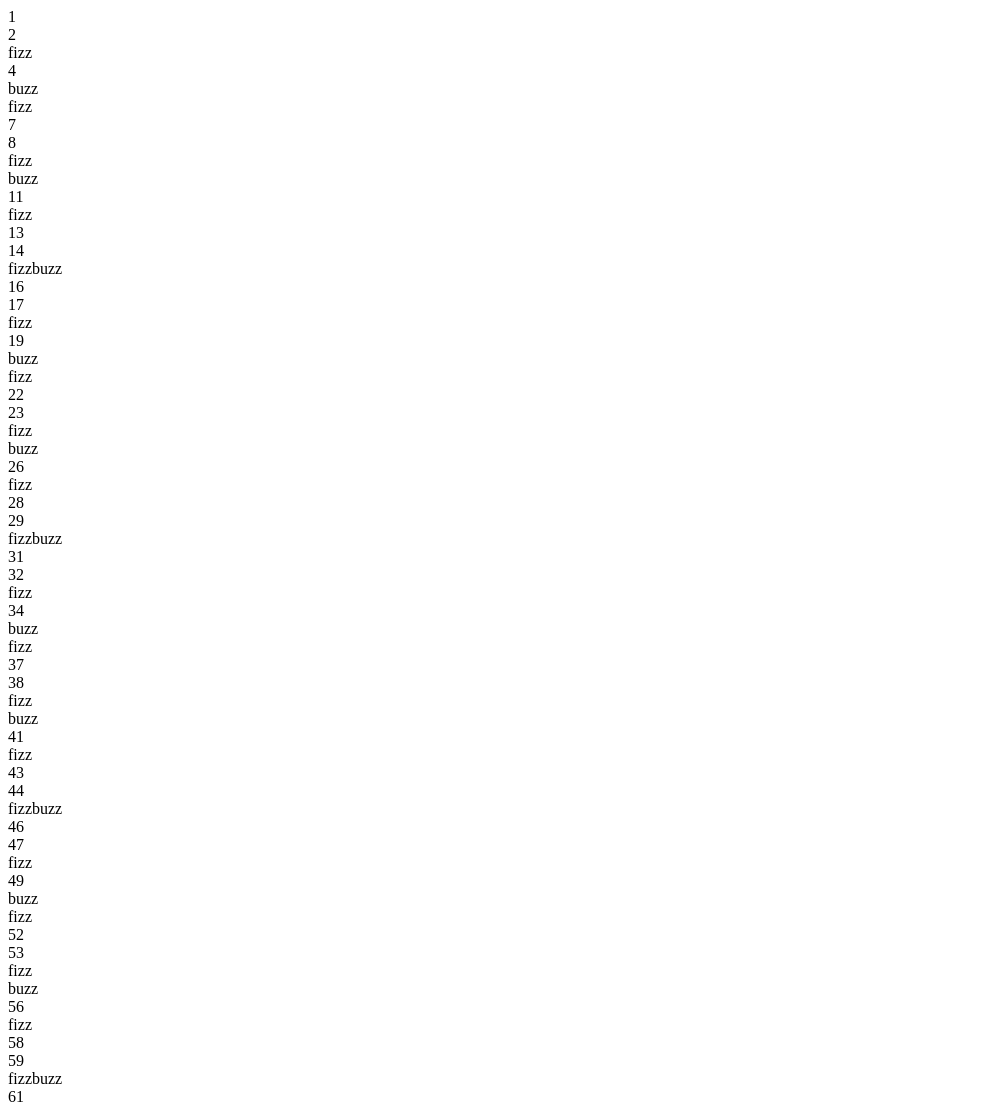
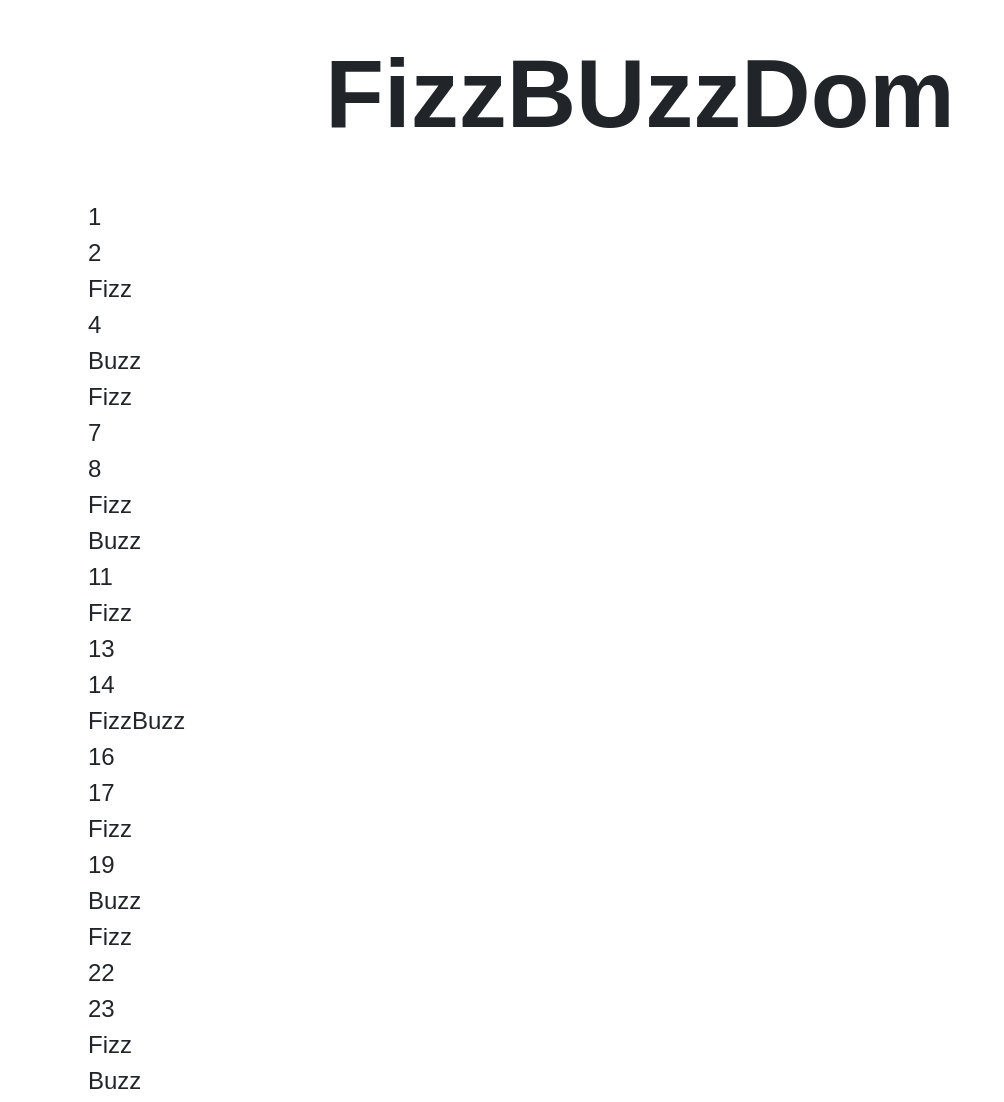
Before and after one commit to JoseManuel-Feliz/js-fizzbuzzdom, a plain HTML site: page index.html in a window 1280 px wide. Shown: the top 1102 px of the page, without its empty margins (0-1004 px from the left). Drawn offline with nearby package versions, Linux system fonts and the light colour scheme.

Commit message:
added bootstrap stylesheet & .title style

```diff
--- a/css/style.css
+++ b/css/style.css
@@ -0,0 +1,10 @@
+* {
+    font-family: Arial, Helvetica, sans-serif;
+    font-size: 24px;
+    font-weight: 500;
+}
+
+.title {
+    font-size: 4rem;
+    font-weight: 900;
+}
--- a/index.html
+++ b/index.html
@@ -5,14 +5,23 @@
     <meta charset="UTF-8">
     <meta name="viewport" content="width=device-width, initial-scale=1.0">
     <title>FizzBUzzDom</title>
+    <!-- BOOTSTRAP STYLESHEET -->
+    <link rel='stylesheet' href='https://cdnjs.cloudflare.com/ajax/libs/bootstrap/5.3.3/css/bootstrap.min.css'
+        integrity='sha512-jnSuA4Ss2PkkikSOLtYs8BlYIeeIK1h99ty4YfvRPAlzr377vr3CXDb7sb7eEEBYjDtcYj+AjBH3FLv5uSJuXg=='
+        crossorigin='anonymous' />
+    <!-- CSS STYLESHEET -->
     <link rel="stylesheet" href="./css/style.css">
+    <!-- JAVASCRIPT -->
     <script defer src="./js/script.js"></script>
 
 
 </head>
 
 <body>
-    <div id="boxes"></div>
+    <div class="container">
+        <h1 class="py-4 text-center title">FizzBUzzDom</h1>
+        <div id="boxes"></div>
+    </div>
 </body>
 
 </html>
--- a/js/script.js
+++ b/js/script.js
@@ -42,7 +42,7 @@ for (let i = 1; i <= 100; i++) {
     /* 3. Per i numeri che sono sia multipli di 3 che di 5 deve stampare
     “FizzBuzz” al posto del numero. */
     if (i % 3 == 0 && i % 5 == 0) {
-        text = 'fizzbuzz'
+        text = 'FizzBuzz'
         box.classList.add('FizzBuzz')
         box.classList.remove('number')
     }
@@ -50,7 +50,7 @@ for (let i = 1; i <= 100; i++) {
 
         //4. Per i multipli di 3 deve stampare “Fizz” al posto del numero.
         if (i % 3 == 0) {
-            text = 'fizz'
+            text = 'Fizz'
             box.classList.add('Fizz')
             box.classList.remove('number')
         }
@@ -58,7 +58,7 @@ for (let i = 1; i <= 100; i++) {
         //5. Per i multipli di 5 deve stampare “Buzz” al posto del numero.
         else if
             (i % 5 == 0) {
-            text = 'buzz'
+            text = 'Buzz'
             box.classList.add('Buzz')
             box.classList.remove('number')
         }
```
